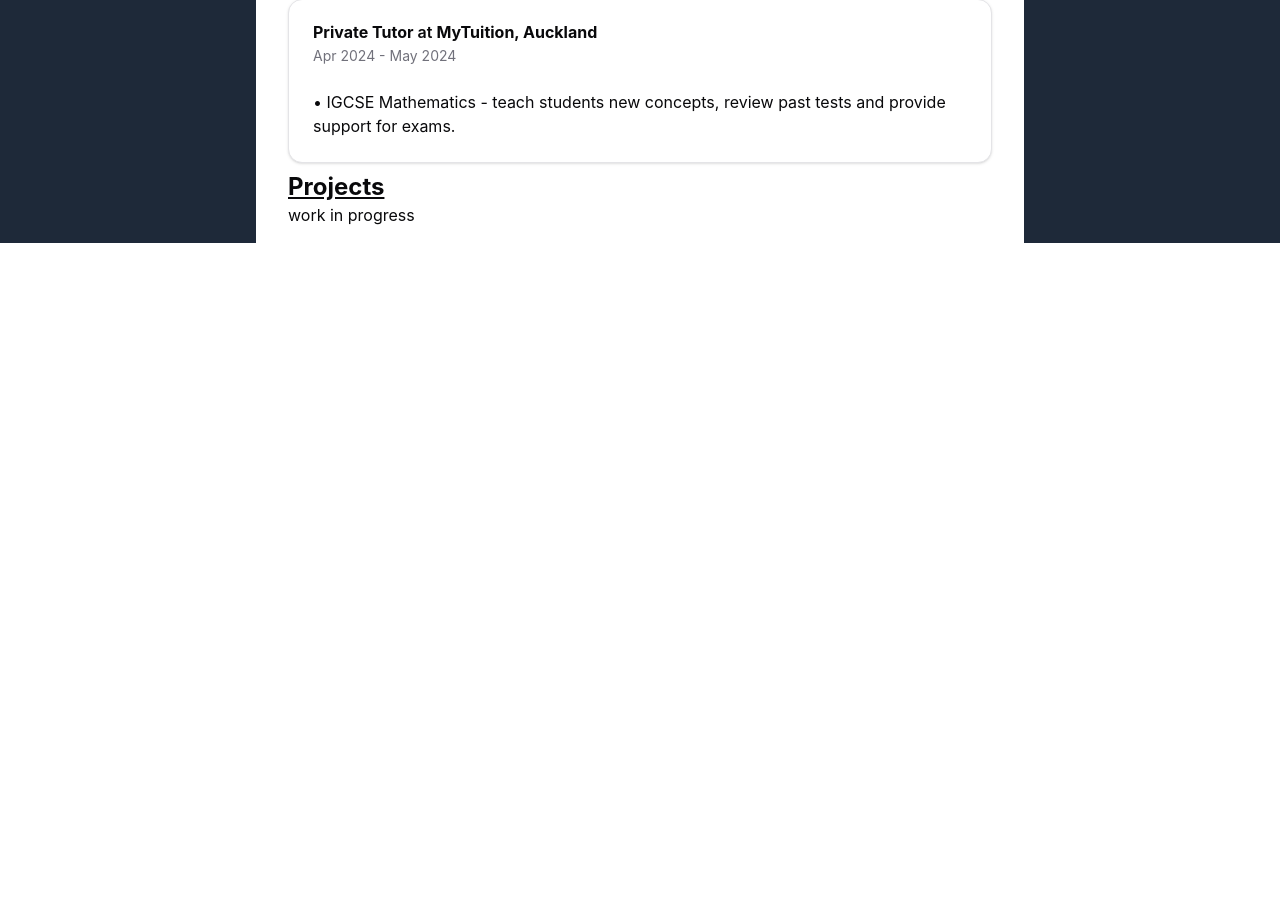
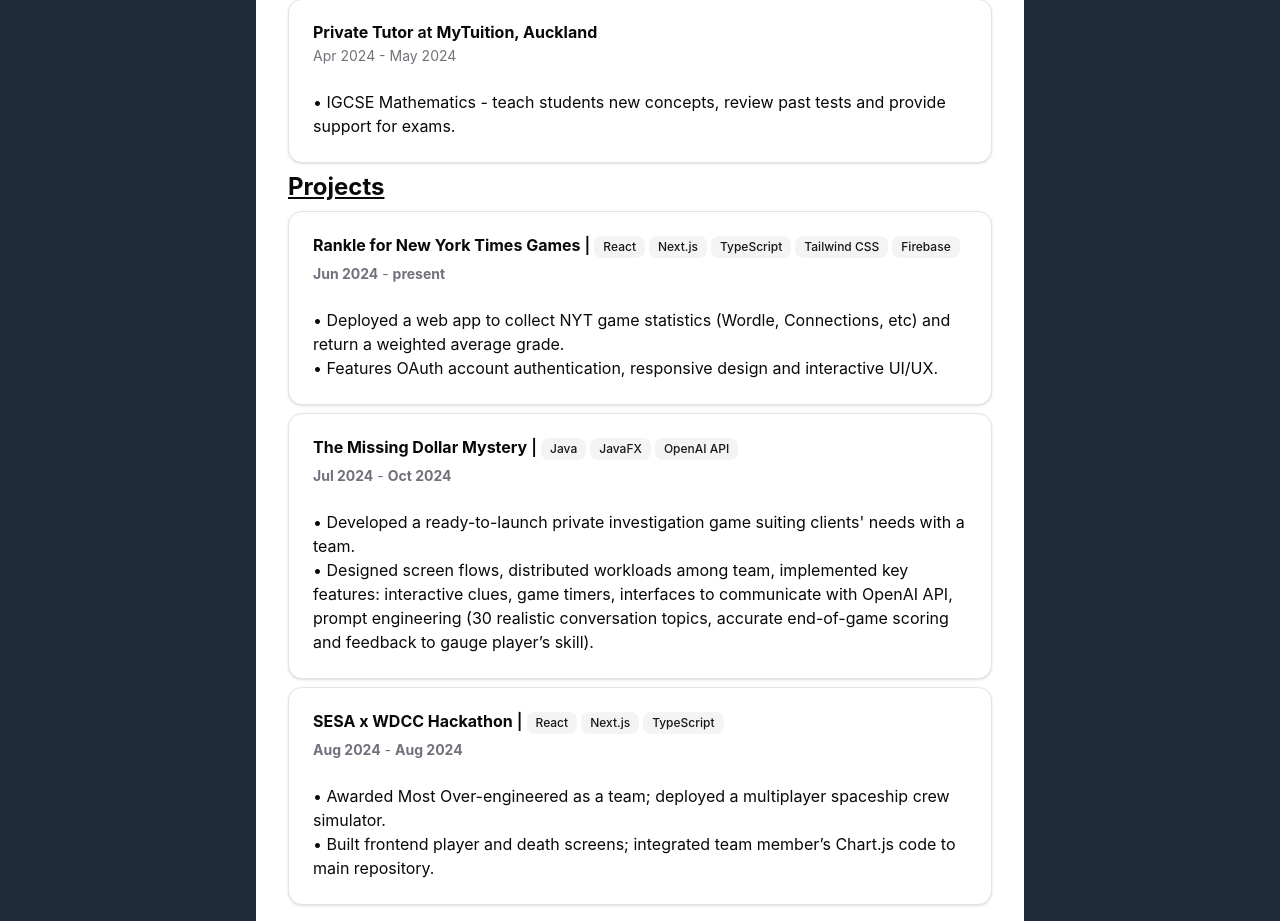
Before and after one commit to br-Chan/br-chan.github.io, a React (Vite) app: page /cv in a window 1280 px wide. Shown: the part 982-1903 px from the top of the page. Before the commit the page ends 1225 px from the top, so only its background shows below. Built offline with nearby package versions, Linux system fonts and the light colour scheme.

Commit message:
feat: add projects.json and create types for it; implement to dynamically display projects in CV

```diff
--- a/src/routes/cv/-components/CVProjects.tsx
+++ b/src/routes/cv/-components/CVProjects.tsx
@@ -1,10 +1,64 @@
-export default function CVProjects() {
+import { type FC, memo } from "react";
+import { Badge } from "@/components/ui/badge";
+import {
+	Card,
+	CardContent,
+	CardDescription,
+	CardHeader,
+	CardTitle,
+} from "@/components/ui/card";
+import type { Project } from "./types";
+
+export interface CVProjectsProps {
+	projects: Project[];
+}
+
+export const CVProjects: FC<CVProjectsProps> = memo(({ projects }) => {
 	return (
-		<section className="flex flex-col">
+		<section className="flex flex-col gap-2">
 			<h2 className="font-bold text-2xl underline">Projects</h2>
-			{/* TODO: put in json */}
 			{/* TODO: create component for this */}
-			work in progress
+			{projects.map((project) => {
+				return (
+					<Card key={project.name}>
+						<CardHeader>
+							<CardTitle>
+								<span className="font-bold">
+									{project.name}
+								</span>
+								&nbsp;|&nbsp;
+								<span className="space-x-1 font-bold">
+									{/* TODO: create component for this */}
+									{project.techStack.map((tech) => {
+										return (
+											<Badge
+												key={tech}
+												variant="secondary"
+											>
+												{tech}
+											</Badge>
+										);
+									})}
+								</span>
+							</CardTitle>
+							<CardDescription>
+								<span className="font-bold">
+									{project.startDate}
+								</span>
+								&nbsp;-&nbsp;
+								<span className="space-x-1 font-bold">
+									{project.endDate}
+								</span>
+							</CardDescription>
+						</CardHeader>
+						<CardContent>
+							{project.bulletPoints.map((point) => {
+								return <p key={point}>• {point}</p>;
+							})}
+						</CardContent>
+					</Card>
+				);
+			})}
 		</section>
 	);
-}
+});
--- /dev/null
+++ b/src/routes/cv/-components/types.ts
@@ -0,0 +1,17 @@
+export type Tech =
+	| "Firebase"
+	| "Java"
+	| "JavaFX"
+	| "Next.js"
+	| "OpenAI API"
+	| "React"
+	| "TypeScript"
+	| "Tailwind CSS";
+
+export type Project = {
+	name: string;
+	techStack: Tech[];
+	startDate: string;
+	endDate: string;
+	bulletPoints: string[];
+};
--- /dev/null
+++ b/src/routes/cv/-cv-data/projects.json
@@ -0,0 +1,38 @@
+[
+	{
+		"name": "Rankle for New York Times Games",
+		"techStack": [
+			"React",
+			"Next.js",
+			"TypeScript",
+			"Tailwind CSS",
+			"Firebase"
+		],
+		"startDate": "Jun 2024",
+		"endDate": "present",
+		"bulletPoints": [
+			"Deployed a web app to collect NYT game statistics (Wordle, Connections, etc) and return a weighted average grade.",
+			"Features OAuth account authentication, responsive design and interactive UI/UX."
+		]
+	},
+	{
+		"name": "The Missing Dollar Mystery",
+		"techStack": ["Java", "JavaFX", "OpenAI API"],
+		"startDate": "Jul 2024",
+		"endDate": "Oct 2024",
+		"bulletPoints": [
+			"Developed a ready-to-launch private investigation game suiting clients' needs with a team.",
+			"Designed screen flows, distributed workloads among team, implemented key features: interactive clues, game timers, interfaces to communicate with OpenAI API, prompt engineering (30 realistic conversation topics, accurate end-of-game scoring and feedback to gauge player’s skill)."
+		]
+	},
+	{
+		"name": "SESA x WDCC Hackathon",
+		"techStack": ["React", "Next.js", "TypeScript"],
+		"startDate": "Aug 2024",
+		"endDate": "Aug 2024",
+		"bulletPoints": [
+			"Awarded Most Over-engineered as a team; deployed a multiplayer spaceship crew simulator.",
+			"Built frontend player and death screens; integrated team member’s Chart.js code to main repository."
+		]
+	}
+]
--- a/src/routes/cv/index.tsx
+++ b/src/routes/cv/index.tsx
@@ -1,11 +1,13 @@
 import { createFileRoute } from "@tanstack/react-router";
 import { Separator } from "@/components/ui/separator";
-import CVEducation from "@/routes/cv/-components/CVEducation";
-import CVExperience from "@/routes/cv/-components/CVExperience";
-import CVLinks from "@/routes/cv/-components/CVLinks";
-import CVProjects from "@/routes/cv/-components/CVProjects";
-import CVStatement from "@/routes/cv/-components/CVStatement";
-import CVTitle from "@/routes/cv/-components/CVTitle";
+import CVEducation from "./-components/CVEducation";
+import CVExperience from "./-components/CVExperience";
+import CVLinks from "./-components/CVLinks";
+import { CVProjects } from "./-components/CVProjects";
+import CVStatement from "./-components/CVStatement";
+import CVTitle from "./-components/CVTitle";
+import type { Project } from "./-components/types";
+import rawProjects from "./-cv-data/projects.json";
 
 export const Route = createFileRoute("/cv/")({
 	component: CV,
@@ -27,7 +29,7 @@ function CV() {
 
 			<CVExperience />
 
-			<CVProjects />
+			<CVProjects projects={rawProjects as Project[]} />
 		</section>
 	);
 }
```
